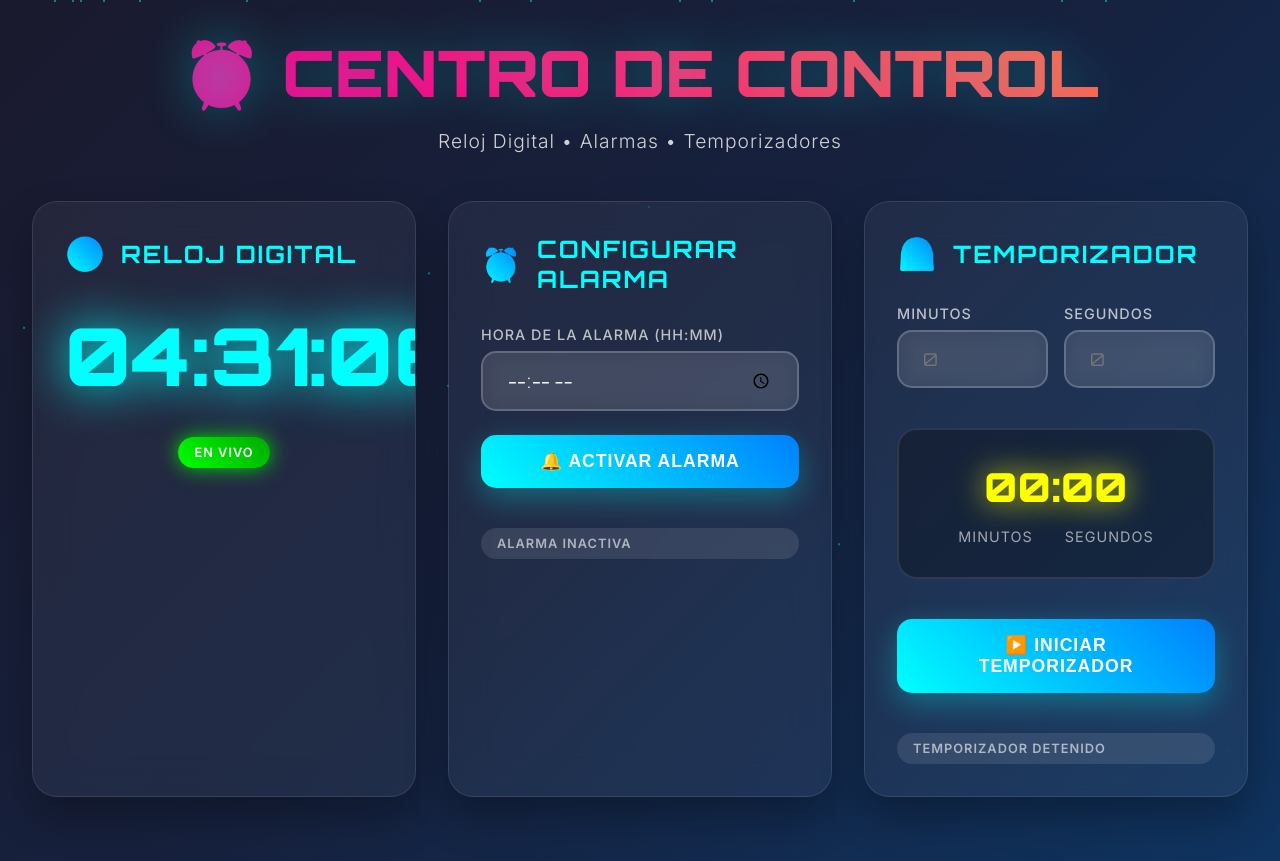
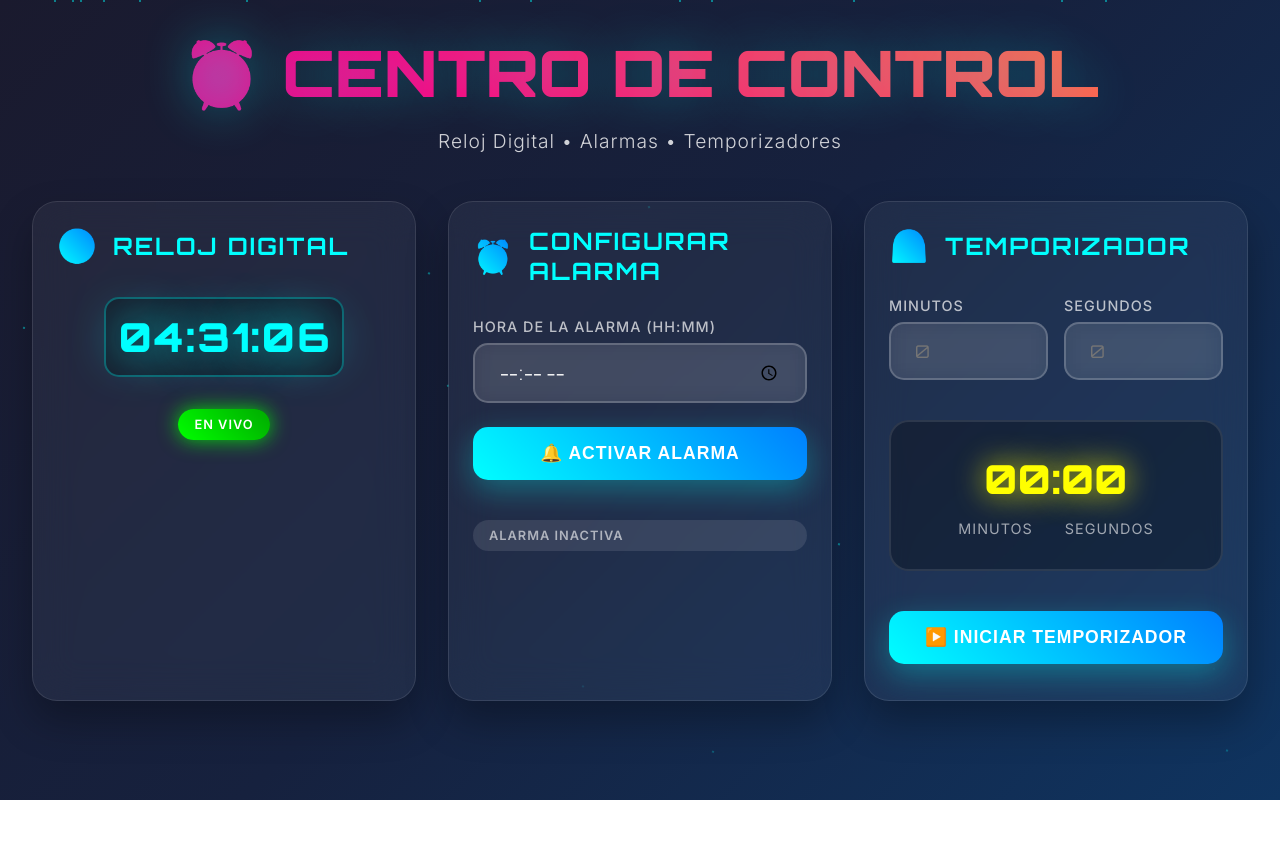
Before and after one commit to netaru3/reloj-y-temporizador, a plain HTML site: page index.html in a window 1280 px wide. After the commit the page ends 800 px from the top, so only its background shows below. Drawn offline with Linux system fonts and the light colour scheme.

Commit message:
Update index.html

```diff
--- a/index.html
+++ b/index.html
@@ -3,7 +3,7 @@
 <head>
     <meta charset="UTF-8">
     <meta name="viewport" content="width=device-width, initial-scale=1.0">
-    <title>Reloj</title>
+    <title>Reloj & Alarmas - Centro de Control</title>
       <link rel="icon" href="https://cdn-icons-png.flaticon.com/512/5417/5417432.png">
     <link rel="apple-touch-icon" href="https://cdn-icons-png.flaticon.com/512/5417/5417432.png">
     <style>
@@ -109,12 +109,13 @@
             background: rgba(255, 255, 255, 0.05);
             backdrop-filter: blur(20px);
             border-radius: 25px;
-            padding: 2rem;
+            padding: 1.5rem;
             border: 1px solid rgba(255, 255, 255, 0.1);
             box-shadow: 0 20px 40px rgba(0, 0, 0, 0.3);
             transition: all 0.3s ease;
             position: relative;
             overflow: hidden;
+            max-height: 500px;
         }
 
         .card::before {
@@ -165,16 +166,29 @@
         /* Reloj Digital */
         .digital-clock {
             text-align: center;
+            min-height: 120px;
+            display: flex;
+            flex-direction: column;
+            justify-content: center;
+            align-items: center;
         }
 
         #tiempo {
             font-family: 'Orbitron', monospace;
-            font-size: clamp(3rem, 8vw, 5rem);
+            font-size: clamp(1.8rem, 4vw, 2.5rem);
             font-weight: 900;
             color: #00ffff;
             text-shadow: 0 0 30px rgba(0, 255, 255, 0.8);
             margin-bottom: 1rem;
             animation: pulse 2s infinite;
+            letter-spacing: 0.05em;
+            white-space: nowrap;
+            width: 100%;
+            max-width: 240px;
+            padding: 0.8rem;
+            background: rgba(0, 0, 0, 0.3);
+            border-radius: 15px;
+            border: 2px solid rgba(0, 255, 255, 0.3);
         }
 
         @keyframes pulse {
```
